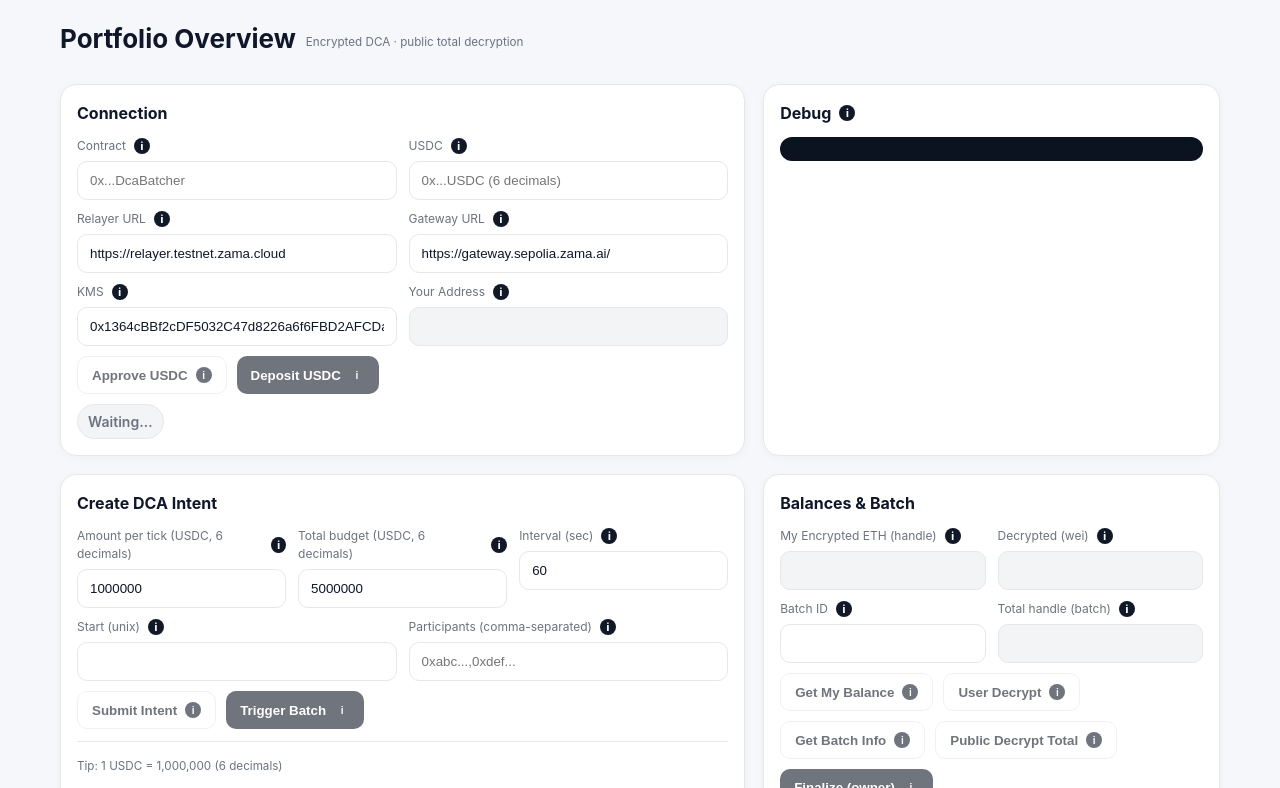
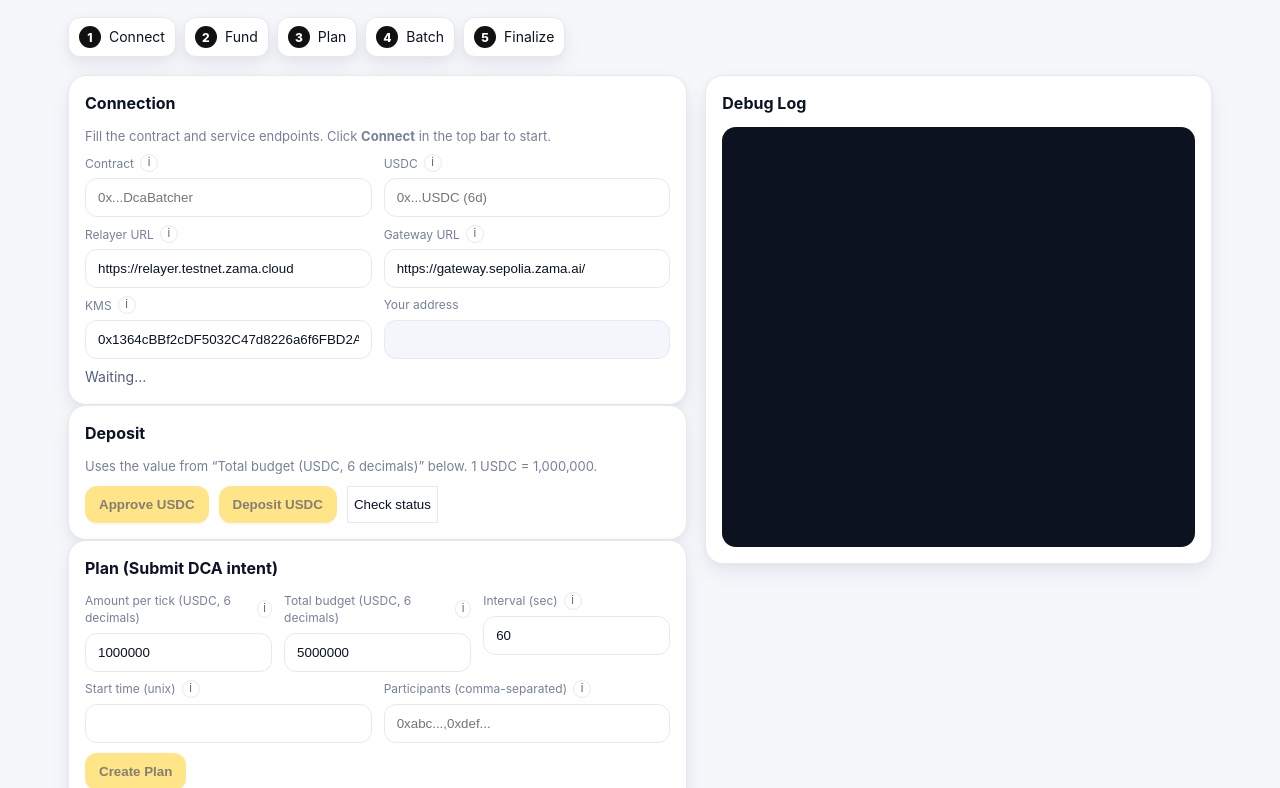
Before and after one commit to naururk/DcaBatcher_Bounty_Zama, a website with bundled scripts: page frontend/public/index.html in a window 1280 px wide. Shown: the part 71-859 px from the top of the page. Built offline with nearby package versions, Linux system fonts and the light colour scheme.

Commit message:
Update index.html

```diff
--- a/frontend/public/index.html
+++ b/frontend/public/index.html
@@ -2,264 +2,265 @@
 <html lang="en">
   <head>
     <meta charset="utf-8" />
-    <!-- FHEVM / Relayer SDK needs COOP/COEP -->
+    <!-- Needed for Zama Relayer SDK (WASM / SharedArrayBuffer) -->
     <meta http-equiv="Cross-Origin-Opener-Policy" content="same-origin" />
     <meta http-equiv="Cross-Origin-Embedder-Policy" content="require-corp" />
     <meta name="viewport" content="width=device-width, initial-scale=1" />
-    <title>Private DCA Bot — ZAMA FHEVM</title>
+    <title>Private DCA Bot — Zama FHEVM</title>
     <style>
       :root{
-        --bg:#f6f7fb; --panel:#ffffff; --muted:#6b7280; --text:#0f172a;
-        --primary:#ffd400; --primary-ink:#1f2937; --stroke:#e5e7eb;
-        --accent:#0ea5e9; --ok:#16a34a; --bad:#ef4444; --chip:#111827;
+        --bg:#f6f7fb;
+        --card:#ffffff;
+        --stroke:#e6e9f2;
+        --ink:#0b1324;
+        --muted:#77809a;
+        --accent:#ffd028;
+        --accent-ink:#1f1600;
+        --brand:#111;
+        --ring:rgba(17,17,17,.08);
+        --shadow:0 10px 22px rgba(20,25,45,.06), 0 2px 8px rgba(20,25,45,.04);
       }
       *{box-sizing:border-box}
-      html,body{height:100%}
-      body{margin:0;background:var(--bg);color:var(--text);font:14px/1.5 Inter,system-ui,Segoe UI,Roboto,Arial,sans-serif}
+      body{margin:0;background:var(--bg);color:var(--ink);font:14px/1.45 Inter,system-ui,Segoe UI,Roboto,Arial,sans-serif}
 
-      /* top bar */
-      .topbar{position:sticky;top:0;z-index:20;background:var(--primary);color:var(--primary-ink);border-bottom:1px solid rgba(0,0,0,.06)}
-      .topbar .inner{max-width:1200px;margin:0 auto;padding:14px 20px;display:flex;align-items:center;gap:14px}
-      .brand{display:flex;align-items:center;gap:10px;font-weight:800}
-      .brand .dot{width:10px;height:10px;border-radius:3px;background:#111}
-      .spacer{flex:1}
-      .pill{background:#fff;border:1px solid var(--stroke);padding:8px 10px;border-radius:999px;font-weight:600}
-      .btn{display:inline-flex;align-items:center;gap:8px;padding:10px 14px;border-radius:10px;border:0;cursor:pointer;font-weight:800}
-      .btn:disabled{opacity:.6;cursor:not-allowed}
-      .btn.dark{background:#111827;color:#fff}
-      .btn.primary{background:#111827;color:#fff}
-      .btn.light{background:#fff;border:1px solid var(--stroke);color:#111827}
+      /* Navbar */
+      .nav{position:sticky;top:0;z-index:20;background:var(--accent);box-shadow:0 2px 0 rgba(0,0,0,.05)}
+      .nav .bar{max-width:1180px;margin:0 auto;display:flex;align-items:center;justify-content:space-between;padding:14px 18px}
+      .brand{display:flex;align-items:center;gap:10px;color:#111;font-weight:800}
+      .pill{background:rgba(0,0,0,.06);border:1px solid rgba(0,0,0,.08);padding:6px 10px;border-radius:999px;font-size:12px;font-weight:700}
 
-      /* layout */
-      .wrap{max-width:1200px;margin:20px auto;padding:0 20px;display:grid;gap:18px}
-      .grid{display:grid;grid-template-columns:1fr;gap:18px}
-      @media (min-width:1024px){ .grid{grid-template-columns:1.2fr .8fr} }
-      .card{background:var(--panel);border:1px solid var(--stroke);border-radius:16px;padding:16px;box-shadow:0 2px 10px rgba(0,0,0,.03)}
-      h1{margin:0 0 8px;font-size:26px}
-      h3{margin:0 0 12px;font-size:16px;display:flex;align-items:center;gap:8px}
+      /* Layout */
+      .wrap{max-width:1180px;margin:22px auto;padding:0 18px}
+      .grid{display:grid;grid-template-columns:1.1fr .9fr;gap:18px}
+      @media (max-width:980px){ .grid{grid-template-columns:1fr} }
+
+      /* Cards */
+      .card{background:var(--card);border:1px solid var(--stroke);border-radius:18px;padding:16px;box-shadow:var(--shadow)}
+      .card h3{margin:0 0 12px;font-size:16px}
+      .sub{margin:0 0 8px;font-size:13px;color:var(--muted)}
+      .section{display:grid;grid-template-columns:1fr 1fr;gap:12px}
+      .section-3{display:grid;grid-template-columns:1fr 1fr 1fr;gap:12px}
       .row{display:grid;grid-template-columns:1fr 1fr;gap:12px}
-      .row3{display:grid;grid-template-columns:1fr 1fr 1fr;gap:12px}
-      label{display:flex;align-items:center;gap:8px;margin:0 0 6px;color:var(--muted);font-size:12px}
-      input,select{width:100%;padding:11px 12px;border:1px solid var(--stroke);border-radius:10px;background:#fff;color:var(--text)}
-      input[disabled]{background:#f3f4f6;color:#9ca3af}
+
+      /* Inputs */
+      label{display:flex;align-items:center;gap:6px;margin:0 0 6px;color:var(--muted);font-size:12px}
+      input{
+        width:100%;padding:11px 12px;border:1px solid var(--stroke);border-radius:12px;background:#fff;color:var(--ink);
+        outline:none;box-shadow:0 0 0 0 var(--ring);transition:box-shadow .15s,border-color .15s;
+      }
+      input:focus{border-color:#cfd5e6;box-shadow:0 0 0 4px var(--ring)}
+      input[disabled]{background:#f4f6fb;color:#97a0b5}
+
+      /* Buttons */
       .actions{display:flex;gap:10px;flex-wrap:wrap;margin-top:10px}
-      #status{margin-top:10px;color:var(--muted)}
-      .chip{display:inline-flex;align-items:center;gap:6px;background:#f3f4f6;border:1px solid var(--stroke);color:#111827;padding:6px 10px;border-radius:999px;font-weight:600}
-      .chip.ok{background:#eaffef;border-color:#b7f3c7;color:#065f46}
-      .chip.bad{background:#ffecec;border-color:#f7c2c2;color:#7f1d1d}
-      #log{margin:0;background:#0b1220;color:#e2e8f0;border-radius:12px;padding:12px;max-height:260px;overflow:auto;
-           font-family:"Fira Code",ui-monospace,SFMono-Regular,Menlo,monospace;font-size:12px;white-space:pre-wrap}
-      /* tooltips */
-      .tip{display:inline-flex;align-items:center;justify-content:center;width:16px;height:16px;border-radius:50%;background:#111827;color:#fff;
-           font-size:10px;font-weight:800;cursor:help;position:relative}
-      .tip::after{content:attr(data-tip);position:absolute;left:50%;top:calc(100% + 8px);transform:translateX(-50%);
-        background:#111827;color:#fff;padding:8px 10px;border-radius:8px;font-size:12px;line-height:1.3;white-space:pre-wrap;
-        min-width:220px;max-width:360px;opacity:0;pointer-events:none;transition:.15s;box-shadow:0 8px 20px rgba(0,0,0,.15)}
-      .tip:hover::after{opacity:1}
-      .sep{height:1px;background:var(--stroke);margin:12px 0}
-      .section-title{display:flex;align-items:center;gap:10px;margin:2px 0 0}
-      .section-title small{color:var(--muted)}
+      .btn{
+        padding:11px 14px;border:0;border-radius:12px;font-weight:800;cursor:pointer;box-shadow:0 2px 0 rgba(0,0,0,.06);
+        background:var(--accent);color:var(--accent-ink);
+      }
+      .btn:disabled{opacity:.55;cursor:not-allowed}
+      .btn-outline{background:#fff;border:1px solid var(--stroke);color:var(--ink);box-shadow:none}
+      .btn-grey{background:#eef1f7;color:#0b1324;font-weight:700}
+      .btn-ghost{background:transparent;border:1px solid var(--stroke);color:var(--ink)}
+
+      /* Top right controls */
+      .right{display:flex;align-items:center;gap:10px}
+      .badge{background:#fff;border:1px solid rgba(0,0,0,.08);padding:8px 12px;border-radius:999px;font-weight:700}
+      .connect{padding:10px 14px;border-radius:12px;background:#111;color:#fff;font-weight:800;border:0;cursor:pointer}
+
+      /* Stepper (small pills under navbar) */
+      .stepper{display:flex;gap:8px;flex-wrap:wrap;margin:10px 0 18px}
+      .step{display:flex;align-items:center;gap:8px;padding:8px 10px;border-radius:12px;border:1px solid var(--stroke);background:#fff;box-shadow:var(--shadow)}
+      .step-num{width:22px;height:22px;border-radius:50%;display:grid;place-items:center;background:#111;color:#fff;font-weight:800;font-size:12px}
+
+      /* Hints (tooltips) */
+      .hint{position:relative;display:inline-grid;place-items:center;width:18px;height:18px;border-radius:50%;
+            border:1px solid var(--stroke);color:#52607d;font-size:11px;cursor:help;background:#fff}
+      .hint[data-tip]:hover:after{
+        content:attr(data-tip);position:absolute;left:50%;transform:translateX(-50%);
+        bottom:125%;min-width:220px;max-width:320px;background:#0b1324;color:#fff;padding:10px 12px;border-radius:10px;
+        font-size:12px;line-height:1.35;box-shadow:0 10px 22px rgba(11,19,36,.3)
+      }
+
+      /* Log */
+      #log{
+        margin:0;background:#0d1220;color:#c6d6ff;border-radius:14px;padding:12px;height:420px;overflow:auto;
+        font-family:"Fira Code",ui-monospace,monospace;font-size:12px
+      }
+      #status{margin-top:8px;color:#52607d}
+      .tip{font-size:12px;color:#6b7591;margin-top:6px}
     </style>
   </head>
   <body>
-    <!-- top bar -->
-    <header class="topbar">
-      <div class="inner">
+    <!-- NAVBAR -->
+    <div class="nav">
+      <div class="bar">
         <div class="brand">
-          <span class="dot"></span>
-          Private DCA Bot
+          <div style="width:12px;height:12px;background:#111;border-radius:3px"></div>
+          <span>Private DeFi Portfolio</span>
           <span class="pill">ZAMA FHEVM</span>
         </div>
-        <div class="spacer"></div>
-        <span class="pill">Network: Sepolia</span>
-        <button id="btnConnect" class="btn dark">Connect</button>
+        <div class="right">
+          <span class="badge">Network: Sepolia</span>
+          <!-- ВАЖНО: id должен быть именно btnConnect (его ждёт app.js) -->
+          <button id="btnConnect" class="connect">Connect</button>
         </div>
-    </header>
+      </div>
+    </div>
 
-    <main class="wrap">
-      <div class="section-title">
-        <h1>Portfolio Overview</h1>
-        <small>Encrypted DCA · public total decryption</small>
+    <div class="wrap">
+      <!-- STEPPER -->
+      <div class="stepper">
+        <div class="step"><span class="step-num">1</span>Connect</div>
+        <div class="step"><span class="step-num">2</span>Fund</div>
+        <div class="step"><span class="step-num">3</span>Plan</div>
+        <div class="step"><span class="step-num">4</span>Batch</div>
+        <div class="step"><span class="step-num">5</span>Finalize</div>
       </div>
 
       <div class="grid">
-        <!-- Connection -->
-        <section class="card">
+        <!-- LEFT COLUMN -->
+        <div class="col">
+          <!-- CONNECT -->
+          <div class="card">
             <h3>Connection</h3>
-
-          <div class="row">
+            <p class="sub">Fill the contract and service endpoints. Click <b>Connect</b> in the top bar to start.</p>
+            <div class="section">
               <div>
-              <label>Contract
-                <span class="tip" data-tip="Your DcaBatcher address on Sepolia. Transactions are sent here.">i</span>
-              </label>
+                <label>Contract <span class="hint" data-tip="DcaBatcher contract address on Sepolia">i</span></label>
                 <input id="ctr" placeholder="0x...DcaBatcher" />
               </div>
               <div>
-              <label>USDC
-                <span class="tip" data-tip="ERC-20 USDC (6 decimals). Used for approve and deposit.">i</span>
-              </label>
-              <input id="usdc" placeholder="0x...USDC (6 decimals)" />
+                <label>USDC <span class="hint" data-tip="Test USDC token address (6 decimals) on Sepolia">i</span></label>
+                <input id="usdc" placeholder="0x...USDC (6d)" />
+              </div>
+            </div>
+            <div class="section" style="margin-top:8px">
+              <div>
+                <label>Relayer URL <span class="hint" data-tip="Zama Relayer endpoint used for encryption/decryption requests">i</span></label>
+                <input id="relayer" value="https://relayer.testnet.zama.cloud" />
+              </div>
+              <div>
+                <label>Gateway URL <span class="hint" data-tip="Sepolia FHEVM gateway">i</span></label>
+                <input id="gateway" value="https://gateway.sepolia.zama.ai/" />
+              </div>
+            </div>
+            <div class="section" style="margin-top:8px">
+              <div>
+                <label>KMS <span class="hint" data-tip="Zama KMS contract used by relayer infra">i</span></label>
+                <input id="kms" value="0x1364cBBf2cDF5032C47d8226a6f6FBD2AFCDacAC" />
+              </div>
+              <div>
+                <label>Your address</label>
+                <input id="me" disabled />
+              </div>
+            </div>
+            <div id="status">Waiting…</div>
+          </div>
+
+          <!-- FUND -->
+          <div class="card">
+            <h3>Deposit</h3>
+            <p class="sub">Uses the value from “Total budget (USDC, 6 decimals)” below. 1 USDC = 1,000,000.</p>
+            <div class="actions">
+              <button id="btnApprove" class="btn" disabled title="Approve contract to spend your USDC">Approve USDC</button>
+              <button id="btnDeposit" class="btn" disabled title="Deposit USDC into contract (uses Total budget below)">Deposit USDC</button>
+              <button class="btn-ghost" disabled title="Allowance & balance will be printed into the Debug Log">Check status</button>
             </div>
           </div>
 
-          <div class="row" style="margin-top:10px">
+          <!-- PLAN -->
+          <div class="card">
+            <h3>Plan (Submit DCA intent)</h3>
+            <div class="section-3">
               <div>
-              <label>Relayer URL
-                <span class="tip" data-tip="Zama Relayer endpoint used for encryption/public decryption.">i</span>
-              </label>
-              <input id="relayer" value="https://relayer.testnet.zama.cloud" />
+                <label>Amount per tick (USDC, 6 decimals) <span class="hint" data-tip="USDC base units per tick. Example: 1000000 = 1 USDC">i</span></label>
+                <input id="amt" type="number" value="1000000" placeholder="1000000 = 1 USDC" />
               </div>
               <div>
-              <label>Gateway URL
-                <span class="tip" data-tip="SDK service endpoint used by the Relayer.">i</span>
-              </label>
-              <input id="gateway" value="https://gateway.sepolia.zama.ai/" />
+                <label>Total budget (USDC, 6 decimals) <span class="hint" data-tip="Max spend across swaps; also used by the Deposit button">i</span></label>
+                <input id="bud" type="number" value="5000000" placeholder="5000000 = 5 USDC" />
+              </div>
+              <div>
+                <label>Interval (sec) <span class="hint" data-tip="Pause between ticks for each participant">i</span></label>
+                <input id="intv" type="number" value="60" />
+              </div>
+            </div>
+            <div class="row" style="margin-top:8px">
+              <div>
+                <label>Start time (unix) <span class="hint" data-tip="First eligible timestamp for your next tick">i</span></label>
+                <input id="start" type="number" />
+              </div>
+              <div>
+                <label>Participants (comma-separated) <span class="hint" data-tip="Addresses included when you trigger a batch. Each must create their intent.">i</span></label>
+                <input id="parts" placeholder="0xabc...,0xdef..." />
+              </div>
+            </div>
+            <div class="actions">
+              <button id="btnSubmit" class="btn" disabled title="Encrypts via Relayer and stores plan on-chain">Create Plan</button>
+            </div>
+            <div class="tip">All USDC values are base units (6 decimals).</div>
+          </div>
+
+          <!-- BATCH -->
+          <div class="card">
+            <h3>Batch</h3>
+            <div class="row">
+              <div>
+                <label>Batch ID <span class="hint" data-tip="Numeric id of the batch to inspect / finalize">i</span></label>
+                <input id="batchId" type="number" min="1" />
+              </div>
+              <div>
+                <label>Total handle (encrypted) <span class="hint" data-tip="Encrypted sum of contributions in the batch">i</span></label>
+                <input id="totalHandle" disabled />
+              </div>
+            </div>
+            <div class="actions">
+              <button id="btnTrigger" class="btn" disabled title="Collect due intents from “Participants” and form a batch">Trigger Batch</button>
+              <button id="btnGetBatch" class="btn-outline" disabled title="Read batch info (users, encrypted total, flags)">Get Batch Info</button>
+              <button id="btnPublicDecrypt" class="btn-outline" disabled title="Publicly decrypt only the aggregate total via Relayer">Public Decrypt Total</button>
             </div>
           </div>
 
-          <div class="row" style="margin-top:10px">
-            <div>
-              <label>KMS
-                <span class="tip" data-tip="FHEVM KMS contract address (Sepolia). Required by SDK.">i</span>
-              </label>
-              <input id="kms" value="0x1364cBBf2cDF5032C47d8226a6f6FBD2AFCDacAC" />
-            </div>
-            <div>
-              <label>Your Address
-                <span class="tip" data-tip="Your EOA from MetaMask. Used for signatures and encryption.">i</span>
-              </label>
-              <input id="me" disabled />
+          <!-- FINALIZE -->
+          <div class="card">
+            <h3>Finalize (owner)</h3>
+            <p class="sub">Uses the last publicly-decrypted total (USDC base units) and calls <code>finalizeBatchWithTotal</code>.</p>
+            <div class="actions">
+              <button id="btnFinalize" class="btn" disabled title="Owner-only. Uses last decrypted total or decrypts again if needed">Finalize Batch</button>
             </div>
           </div>
 
-          <div class="actions">
-            <button id="btnApprove" class="btn light" disabled>
-              Approve USDC <span class="tip" data-tip="ERC-20 approve so the contract can pull your USDC.">i</span>
-            </button>
-            <button id="btnDeposit" class="btn primary" disabled>
-              Deposit USDC <span class="tip" data-tip="Send USDC to the contract (amount is taken from “Total budget”).">i</span>
-            </button>
-          </div>
-
-          <div id="status" class="chip">Waiting…</div>
-        </section>
-
-        <!-- Debug -->
-        <section class="card">
-          <h3>Debug <span class="tip" data-tip="Frontend action logs and contract events.">i</span></h3>
-          <pre id="log"></pre>
-        </section>
-      </div>
-
-      <!-- DCA + Balances -->
-      <div class="grid">
-        <section class="card">
-          <h3>Create DCA Intent</h3>
-
-          <div class="row3">
+          <!-- PRIVATE BALANCE -->
+          <div class="card">
+            <h3>My Private Balance</h3>
+            <div class="row">
               <div>
-              <label>Amount per tick (USDC, 6 decimals)
-                <span class="tip" data-tip="How much to spend each cycle. 1 USDC = 1,000,000. Encrypted.">i</span>
-              </label>
-              <input id="amt" type="number" value="1000000" />
+                <label>Encrypted handle <span class="hint" data-tip="Your encrypted ETH balance in the contract">i</span></label>
+                <input id="myHandle" disabled />
               </div>
               <div>
-              <label>Total budget (USDC, 6 decimals)
-                <span class="tip" data-tip="Maximum budget for the strategy. Decreases by the tick amount each run. Encrypted.">i</span>
-              </label>
-              <input id="bud" type="number" value="5000000" />
+                <label>Decrypted (wei) <span class="hint" data-tip="Only you can decrypt via Relayer (EIP-712 signature)">i</span></label>
+                <input id="myPlain" disabled />
               </div>
-            <div>
-              <label>Interval (sec)
-                <span class="tip" data-tip="Run frequency in seconds. Public value.">i</span>
-              </label>
-              <input id="intv" type="number" value="60" />
+            </div>
+            <div class="actions">
+              <button id="btnGetBal" class="btn-outline" disabled title="Fetch my encrypted balance handle from the contract">Get My Balance</button>
+              <button id="btnUserDecrypt" class="btn-outline" disabled title="User-level decrypt via Relayer">User Decrypt</button>
+            </div>
           </div>
         </div>
 
-          <div class="row" style="margin-top:10px">
-            <div>
-              <label>Start (unix)
-                <span class="tip" data-tip="First run timestamp. If in the past, the user will join the next due batch.">i</span>
-              </label>
-              <input id="start" type="number" />
+        <!-- RIGHT COLUMN: DEBUG -->
+        <div class="col">
+          <div class="card">
+            <h3>Debug Log</h3>
+            <pre id="log"></pre>
           </div>
-            <div>
-              <label>Participants (comma-separated)
-                <span class="tip" data-tip="Addresses to consider for the batch. Only those with nextRunTs ≤ now are included.">i</span>
-              </label>
-              <input id="parts" placeholder="0xabc...,0xdef..." />
+        </div>
       </div>
     </div>
 
-          <div class="actions">
-            <button id="btnSubmit" class="btn light" disabled>
-              Submit Intent <span class="tip" data-tip="Encrypt amount/budget and save the schedule.">i</span>
-            </button>
-            <button id="btnTrigger" class="btn dark" disabled>
-              Trigger Batch <span class="tip" data-tip="Aggregate encrypted contributions and store total handle.">i</span>
-            </button>
-          </div>
-
-          <div class="sep"></div>
-          <small style="color:var(--muted)">Tip: 1 USDC = 1,000,000 (6 decimals)</small>
-        </section>
-
-        <section class="card">
-          <h3>Balances & Batch</h3>
-
-          <div class="row">
-            <div>
-              <label>My Encrypted ETH (handle)
-                <span class="tip" data-tip="Handle of your encrypted ETH balance stored in the contract.">i</span>
-              </label>
-              <input id="myHandle" disabled />
-            </div>
-            <div>
-              <label>Decrypted (wei)
-                <span class="tip" data-tip="Result of your personal user decryption — in wei.">i</span>
-              </label>
-              <input id="myPlain" disabled />
-            </div>
-          </div>
-
-          <div class="row" style="margin-top:10px">
-            <div>
-              <label>Batch ID
-                <span class="tip" data-tip="The batch number you’re working with (1, 2, 3 …).">i</span>
-              </label>
-              <input id="batchId" type="number" min="1" />
-            </div>
-            <div>
-              <label>Total handle (batch)
-                <span class="tip" data-tip="Handle of the encrypted Σ(contrib_i). Can be publicly decrypted via Relayer.">i</span>
-              </label>
-              <input id="totalHandle" disabled />
-            </div>
-          </div>
-
-          <div class="actions">
-            <button id="btnGetBal" class="btn light" disabled>
-              Get My Balance <span class="tip" data-tip="Fetch the handle of your encrypted balance from the contract.">i</span>
-            </button>
-            <button id="btnUserDecrypt" class="btn light" disabled>
-              User Decrypt <span class="tip" data-tip="Personal decryption via EIP-712 signature.">i</span>
-            </button>
-            <button id="btnGetBatch" class="btn light" disabled>
-              Get Batch Info <span class="tip" data-tip="Read total handle, users, and status flags of the batch.">i</span>
-            </button>
-            <button id="btnPublicDecrypt" class="btn light" disabled>
-              Public Decrypt Total <span class="tip" data-tip="Publicly decrypt Σcontrib_i (the contract marks it as publicly decryptable).">i</span>
-            </button>
-            <button id="btnFinalize" class="btn dark" disabled>
-              Finalize (owner) <span class="tip" data-tip="Send the plaintext total to the contract, swap USDC→ETH, and distribute (encrypted). Requires owner role.">i</span>
-            </button>
-          </div>
-        </section>
-      </div>
-    </main>
-
-    <!-- App -->
+    <!-- App logic (unchanged) -->
     <script type="module" src="./js/app.js"></script>
   </body>
 </html>
```
Lines whose indentation alone changed are shown as unchanged.
